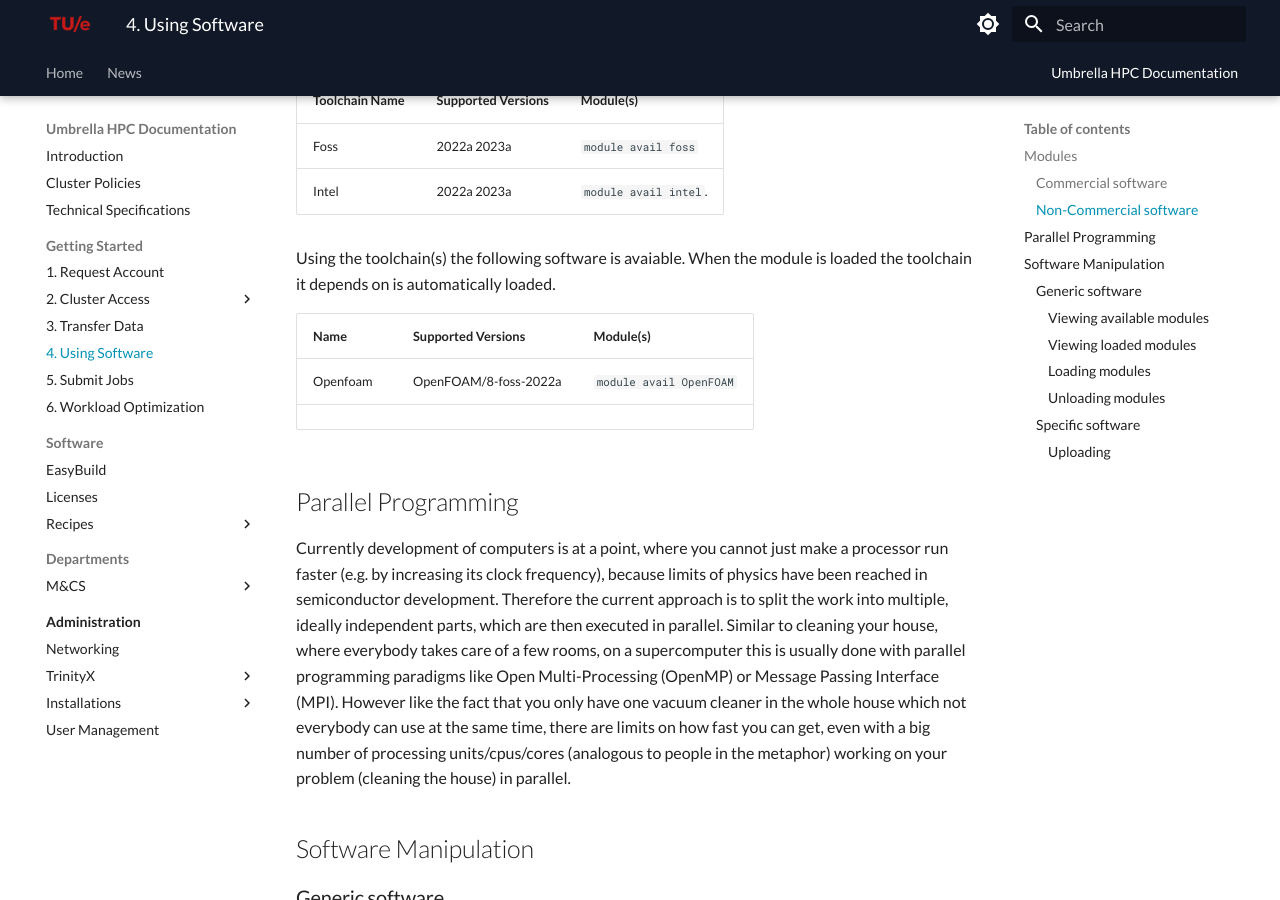
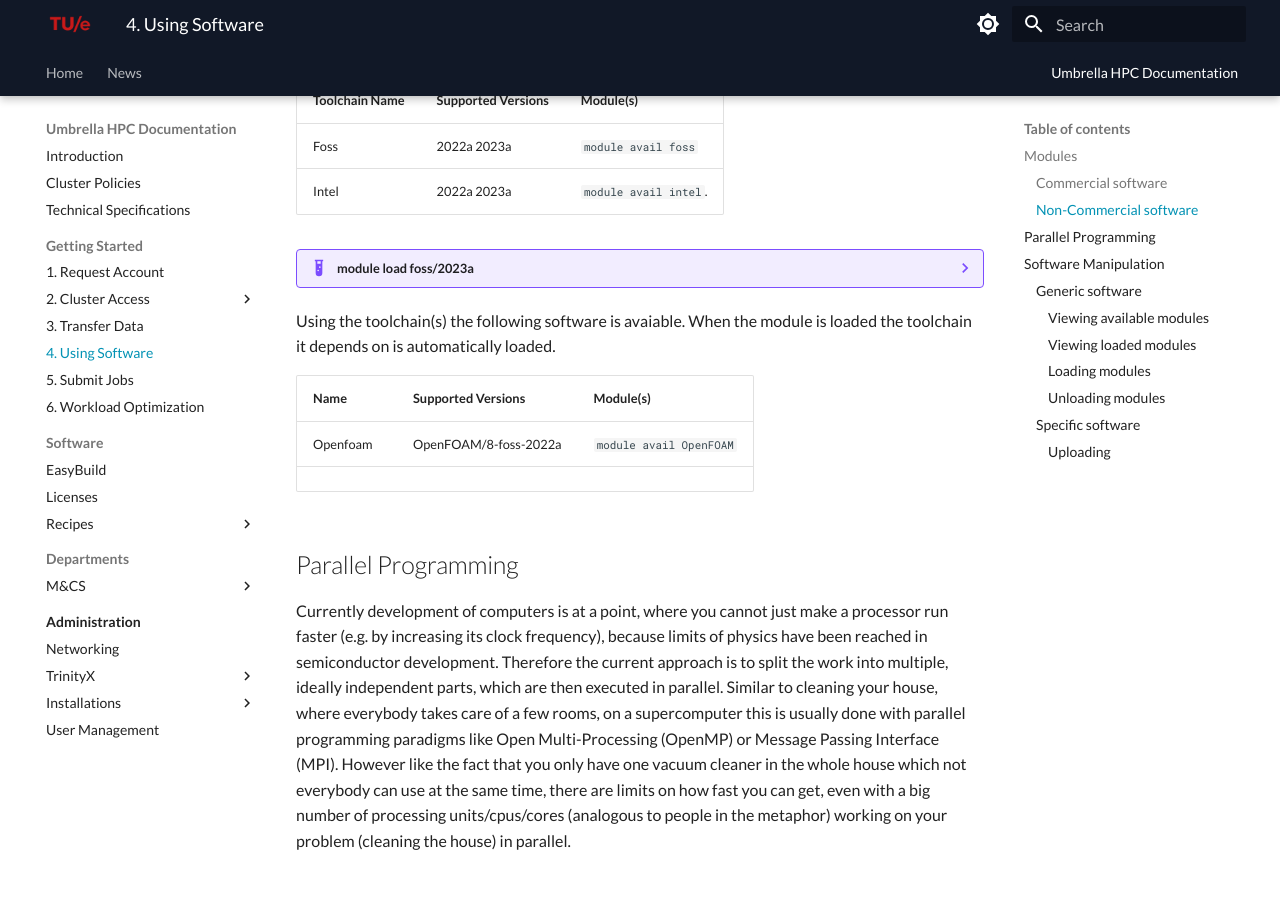
Before and after one commit to gferhpc/supercomputing.tue.nl, an MkDocs documentation site: the page built from pages/documentation/steps/software/index.md, in a window 1280 px wide and 900 px high, scrolled down 1519 px. Built offline with MkDocs 1.6.1 and Material for MkDocs 9.7.7, drawn with Linux system fonts in a browser that asks for light colours; some of the changed lines change nothing that is shown.

Commit message:
Update index.md

```diff
--- a/pages/documentation/steps/software/index.md
+++ b/pages/documentation/steps/software/index.md
@@ -48,6 +48,34 @@
 | Foss           | 2022a 2023a                          | `module avail foss`      |
 | Intel          | 2022a 2023a                          | `module avail intel`.    |
 
+??? example "module load foss/2023a"
+
+    $ module list
+
+    Currently Loaded Modules:
+      1) GCCcore/12.3.0
+      2) zlib/1.2.13-GCCcore-12.3.0
+      3) binutils/2.40-GCCcore-12.3.0
+      4) GCC/12.3.0
+      5) numactl/2.0.16-GCCcore-12.3.0
+      6) XZ/5.4.2-GCCcore-12.3.0
+      7) libxml2/2.11.4-GCCcore-12.3.0
+      8) libpciaccess/0.17-GCCcore-12.3.0
+      9) hwloc/2.9.1-GCCcore-12.3.0
+     10) OpenSSL/1.1
+     11) libevent/2.1.12-GCCcore-12.3.0
+     12) UCX/1.14.1-GCCcore-12.3.0
+     13) libfabric/1.18.0-GCCcore-12.3.0
+     14) PMIx/4.2.4-GCCcore-12.3.0
+     15) UCC/1.2.0-GCCcore-12.3.0
+     16) OpenMPI/4.1.5-GCC-12.3.0
+     17) OpenBLAS/0.3.23-GCC-12.3.0
+     18) FlexiBLAS/3.3.1-GCC-12.3.0
+     19) FFTW/3.3.10-GCC-12.3.0
+     20) gompi/2023a
+     21) FFTW.MPI/3.3.10-gompi-2023a
+     22) ScaLAPACK/2.2.0-gompi-2023a-fb
+     23) foss/2023a
 
 
 Using the toolchain(s) the following software is avaiable. When the module is loaded the toolchain it depends on is automatically loaded.
```
